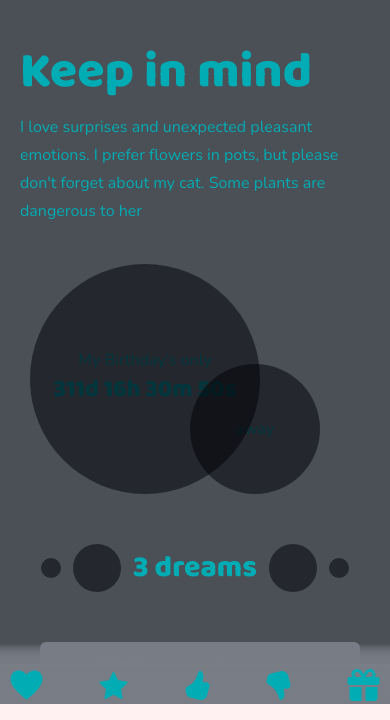
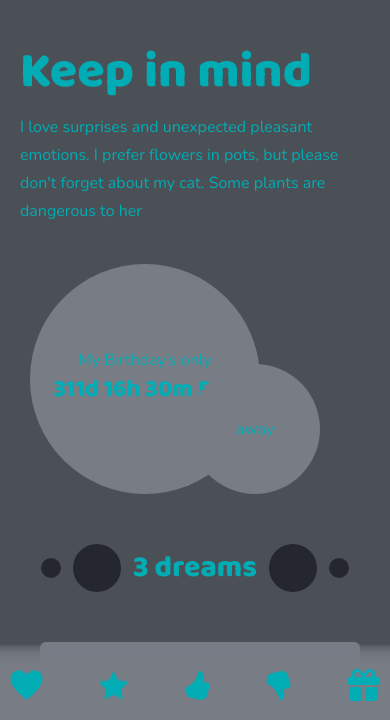
Before and after one commit to eugbabenko/wish-list, a plain HTML site: page index.html in a window 390 px wide. Both pictures are taken after a click on the picture 337 px from the left and 78 px from the top of the page. Shown: the part 124-844 px from the top of the page. Drawn offline with nearby package versions, Linux system fonts and the light colour scheme.

Commit message:
Fixed small bag (bottom pad, circle)

```diff
--- a/css/main.css
+++ b/css/main.css
@@ -163,6 +163,11 @@ html {
 
 .dark-theme .footer__social-items [d^=M0] {
     fill: var(--secondary-color);;
+ }
+
+.dark-theme .about__big-circle,
+.dark-theme .about__small-circle {
+    mix-blend-mode: normal;
  }
 
 .about__avatar {
@@ -526,7 +531,7 @@ html {
 
 .footer {
     background-color:var(--secondary-color);
-    height: 200px;
+    height: 210px;
 }
 
 .footer__logo {
@@ -686,7 +691,7 @@ html {
     }
     .header__menu {
         justify-content: space-between;
-        background: #FFF1F2;
+        background: var(--secondary-color);
         position: fixed;
         bottom: 0;
         left: 0;
```
